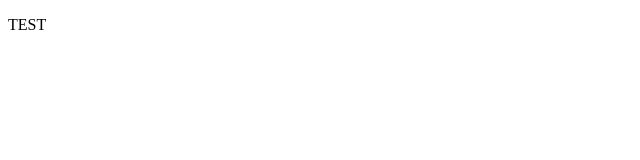
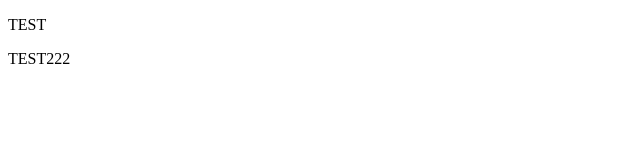
Before and after one commit to clsongg/test180601, a plain HTML site: page index.html in a window 1280 px wide. Shown: the full height of the page, 0-640 px from the left. Drawn offline with Linux system fonts and the light colour scheme.

Commit message:
브랜치1에서 첫번째 커밋

```diff
--- a/index.html
+++ b/index.html
@@ -8,5 +8,6 @@
 </head>
 <body>
     <p>TEST</p>
+    <p>TEST222</p>
 </body>
 </html>
```
